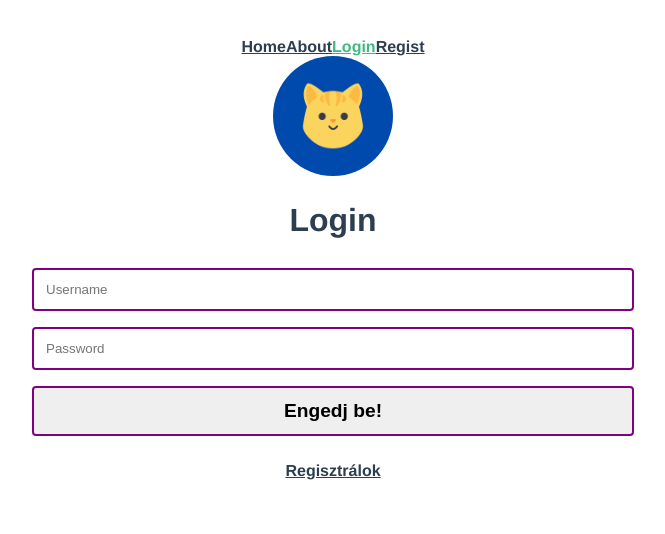
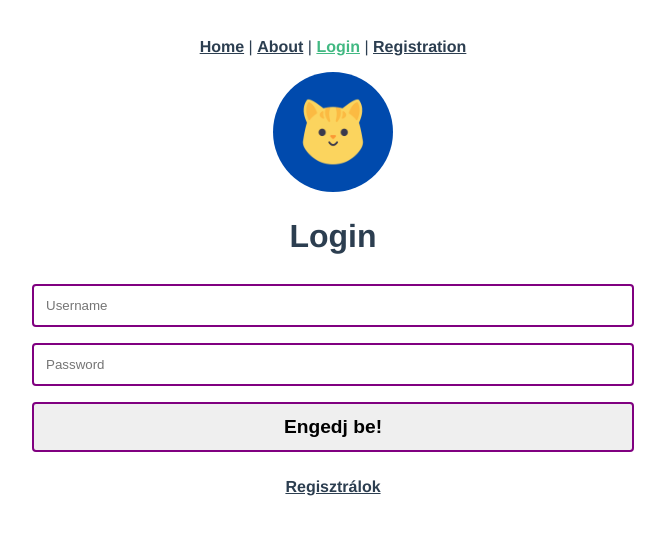
Before and after one commit to mrbalazs5/integralt_szoftverrendszerek_feladat, a Vue app in the folder frontend/: page /login in a window 1280 px wide. Shown: the top 534 px of the page, without its empty margins (307-972 px from the left). Built offline with nearby package versions, Linux system fonts and the light colour scheme.

Commit message:
little modifications

```diff
--- a/frontend/src/App.vue
+++ b/frontend/src/App.vue
@@ -5,10 +5,10 @@
 <template>
 
    <div id="nav">
-      <RouterLink to="/">Home</RouterLink>
-      <RouterLink to="/about">About</RouterLink>
-      <RouterLink to="/login">Login</RouterLink>
-      <RouterLink to="/regist">Regist</RouterLink>
+      <RouterLink to="/">Home</RouterLink> |
+      <RouterLink to="/about">About</RouterLink> |
+      <RouterLink to="/login">Login</RouterLink> |
+      <RouterLink to="/regist">Registration</RouterLink>
 
   <main>
     <RouterView />
--- a/frontend/src/pages/LoginPage.vue
+++ b/frontend/src/pages/LoginPage.vue
@@ -2,7 +2,9 @@
     <div id="login">
         <form id="login-form" class="login-form" @submit.prevent="processForm(loginData)">
             <div>
+              <p>
                 <img src="../img/c(h)at.png" alt="Avatar" class="avatar">
+              </p>
             </div>
             <div class="form-group">
                 <h1>Login</h1>
--- a/frontend/src/pages/RegistPage.vue
+++ b/frontend/src/pages/RegistPage.vue
@@ -1,5 +1,6 @@
 <template>
   <div id="registrationForm">
+    <h1>Registration page</h1>
     <form>
       <div>
         <label for="name">Username: </label>
```
